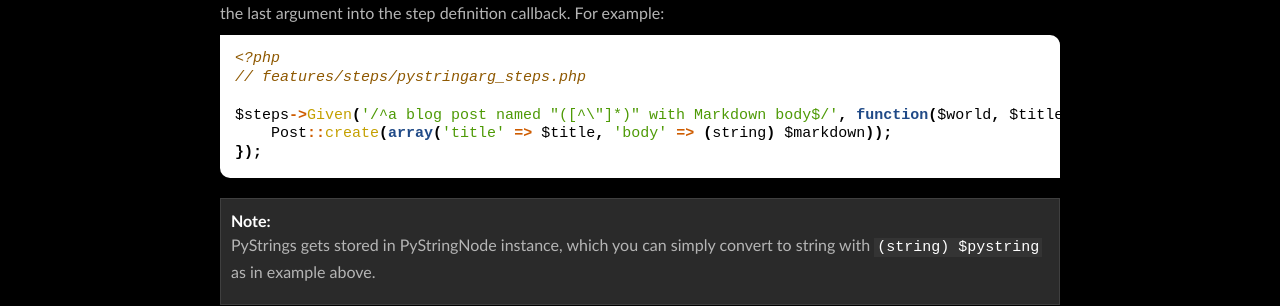
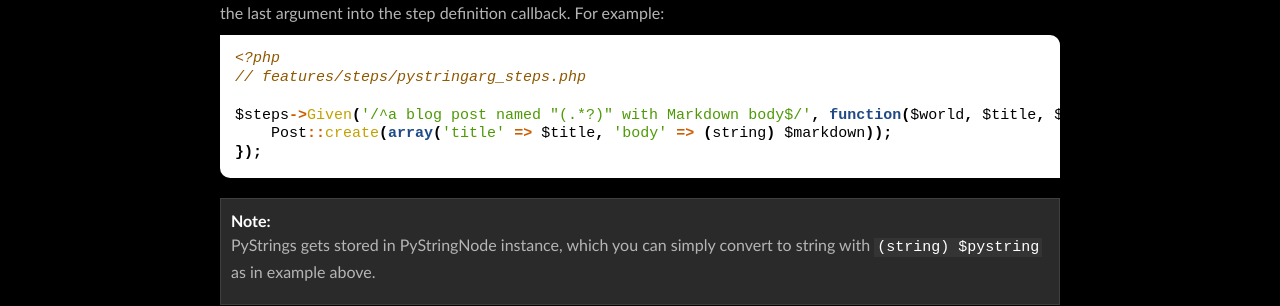
Before and after one commit to adrianmoya/es-docs.behat.org, a Sphinx documentation site: the page built from en/source/gherkin/arguments.rst, in a window 1280 px wide. Shown: the part 1483-1789 px from the top of the page. Built offline with Sphinx 7.4.7, drawn with Linux system fonts in a browser that asks for light colours.

Commit message:
Regexp update

```diff
--- a/en/source/gherkin/arguments.rst
+++ b/en/source/gherkin/arguments.rst
@@ -67,7 +67,7 @@ In your step definition, there’s no need to find this text and match it in you
     <?php
     // features/steps/pystringarg_steps.php
 
-    $steps->Given('/^a blog post named "([^\"]*)" with Markdown body$/', function($world, $title, $markdown) {
+    $steps->Given('/^a blog post named "(.*?)" with Markdown body$/', function($world, $title, $markdown) {
         Post::create(array('title' => $title, 'body' => (string) $markdown));
     });
 
```
